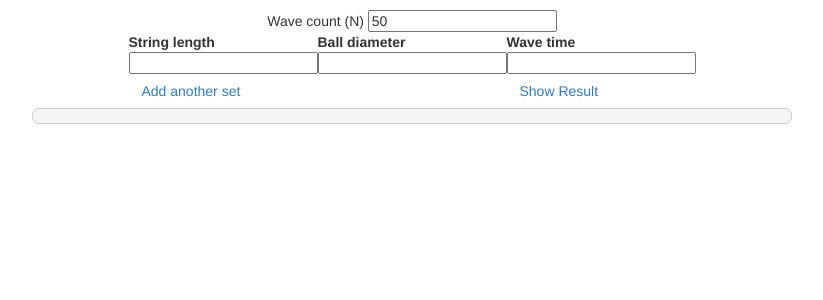
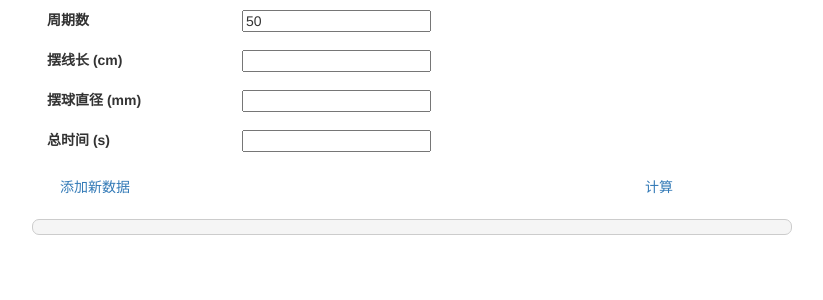
Before and after one commit to iBug/CPE-Toolbox, a Jekyll site: the page built from Pendulum/index.html, in a window 1280 px wide. Shown: the top 300 px of the page, without its empty margins (228-1051 px from the left). Built offline with Jekyll 4.4.1, drawn with Linux system fonts in a browser that asks for light colours; nearby versions of some CDN libraries; library files that are not in the unit come from our copies.

Commit message:
localize & redesign UI of Pendulum

```diff
--- a/Pendulum/index.html
+++ b/Pendulum/index.html
@@ -3,7 +3,7 @@ title: Pendulum
 layout: tool
 ---
 
-<table align="center" id="preTable">
+<!-- <table align="center" id="preTable">
 	<tbody>
 		<tr>
 			<td>Wave count (N) <input type="text" id="N" value="50" /></td>
@@ -28,4 +28,41 @@ layout: tool
 			<td colspan="2"><a id="showResult" class="btn" href="#">Show Result</a></td>
 		</tr>
 	</tbody>
-</table>
+</table> -->
+
+<div class="container">
+	<form>
+		<div class="form-group row">
+			<label class="col-sm-2">周期数</label>
+			<div class="col-sm-10">
+				<input type="number" id="N" value="50" />
+			</div>
+		</div>
+		<div class="form-group row">
+				<label class="col-sm-2">摆线长 (cm)</label>
+				<div class="col-sm-10">
+					<input type="number" name="sLen" />
+				</div>
+		</div>
+		<div class="form-group row">
+				<label class="col-sm-2">摆球直径 (mm)</label>
+				<div class="col-sm-10">
+					<input type="number" name="bDiam" />
+				</div>
+		</div>
+		<div class="form-group row">
+				<label class="col-sm-2">总时间 (s)</label>
+				<div class="col-sm-10">
+					<input type="number" name="wTime" />
+				</div>
+		</div>
+		<div class="form-group row">
+			<div class="col-md-6">
+				<a id="addData" class="btn" href="#">添加新数据</a>
+			</div>
+			<div class="col-md-6">
+				<a id="showResult" class="btn" href="#">计算</a>
+			</div>
+		</div>
+	</form>
+</div>
--- a/Pendulum/script.js
+++ b/Pendulum/script.js
@@ -7,10 +7,10 @@ showResult.onclick = function() {
   var vl = toNumArray(sLens), vd = toNumArray(bDiams), vT = toNumArray(wTimes),
     vN = Number(document.getElementById("N").value);
   output.clear();
-  output.print("Average string length: " + iMath.average(vl));
-  output.print("Average ball diagram: " + iMath.average(vd));
-  output.print("Average wave time: " + iMath.average(vT)/vN);
-  output.print("Standard deviation of string length: " + iMath.stddev(vl));
-  output.print("Standard deviation of ball diagram: " + iMath.stddev(vd));
-  output.print("Standard deviation of wave time: " + iMath.stddev(vT)/vN);
+  output.print("平均摆线长 (cm): " + iMath.average(vl));
+  output.print("平均摆球直径 (mm): " + iMath.average(vd));
+  output.print("平均时间 (s): " + iMath.average(vT)/vN);
+  output.print("摆线长标准差 (cm): " + iMath.stddev(vl));
+  output.print("摆球直径标准差 (mm): " + iMath.stddev(vd));
+  output.print("总时间标准差 (s): " + iMath.stddev(vT)/vN);
 };
```
